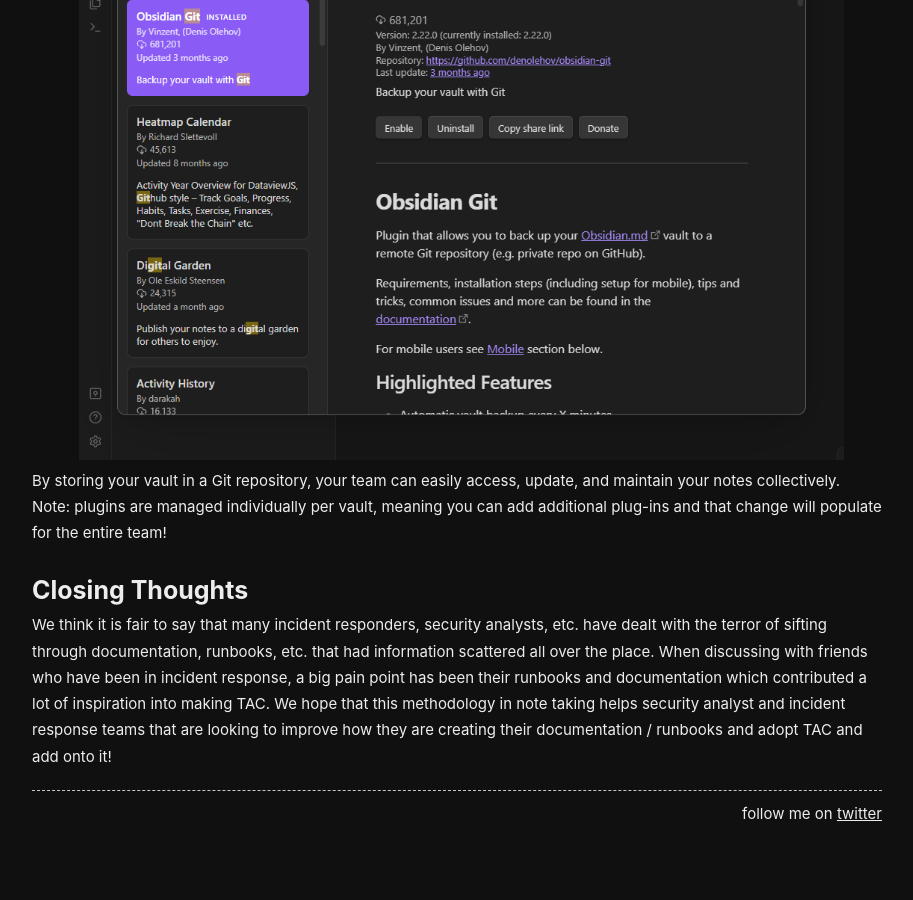
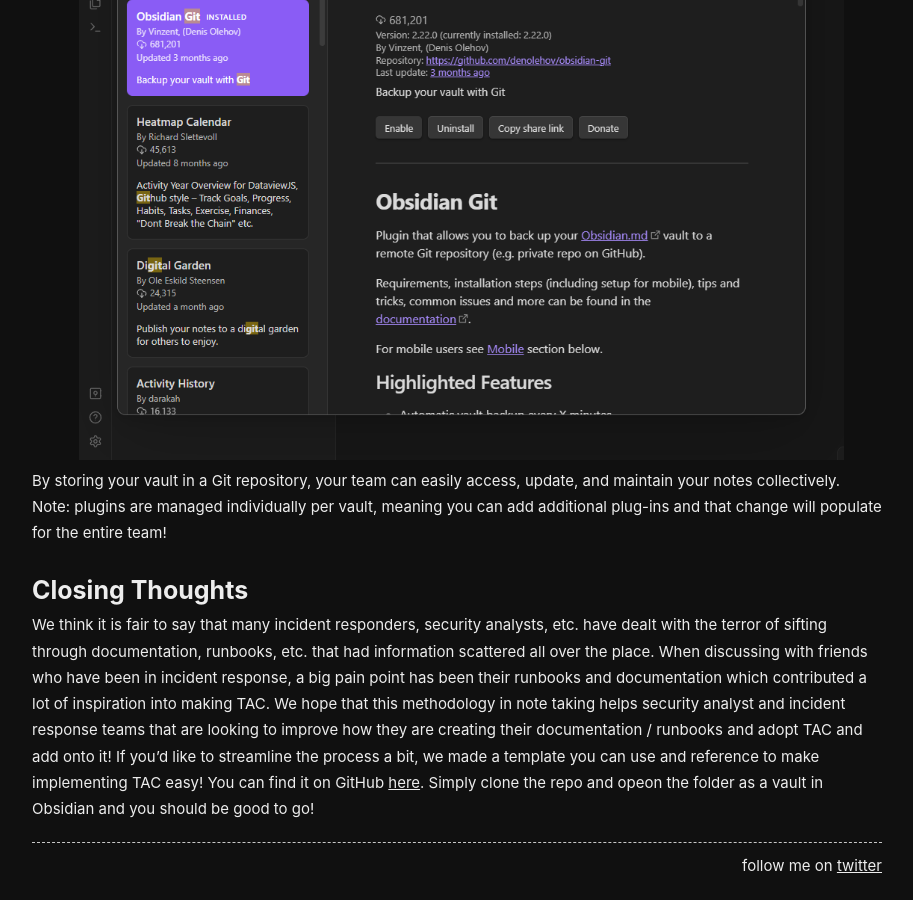
Before and after one commit to notbricey/brisee.github.io, a Jekyll site: the page built from _posts/2024-01-16-tac.md, in a window 1280 px wide and 900 px high, scrolled down 11773 px. Shown: the whole window, without its empty margins (183-1096 px from the left). Built offline with Jekyll 4.4.1, drawn with Linux system fonts in a browser that asks for light colours; before the commit the page ends 12620 px from its top, so only the background shows below that.

Commit message:
Update 2024-01-16-tac.md

```diff
--- a/_posts/2024-01-16-tac.md
+++ b/_posts/2024-01-16-tac.md
@@ -236,4 +236,4 @@ By storing your vault in a Git repository, your team can easily access, update,
 
 # Closing Thoughts
 
-We think it is fair to say that many incident responders, security analysts, etc. have dealt with the terror of sifting through documentation, runbooks, etc. that had information scattered all over the place. When discussing with friends who have been in incident response, a big pain point has been their runbooks and documentation which contributed a lot of inspiration into making TAC. We hope that this methodology in note taking helps security analyst and incident response teams that are looking to improve how they are creating their documentation / runbooks and adopt TAC and add onto it!
+We think it is fair to say that many incident responders, security analysts, etc. have dealt with the terror of sifting through documentation, runbooks, etc. that had information scattered all over the place. When discussing with friends who have been in incident response, a big pain point has been their runbooks and documentation which contributed a lot of inspiration into making TAC. We hope that this methodology in note taking helps security analyst and incident response teams that are looking to improve how they are creating their documentation / runbooks and adopt TAC and add onto it! If you'd like to streamline the process a bit, we made a template you can use and reference to make implementing TAC easy! You can find it on GitHub [here](https://github.com/bri5ee/tac). Simply clone the repo and opeon the folder as a vault in Obsidian and you should be good to go!
```
